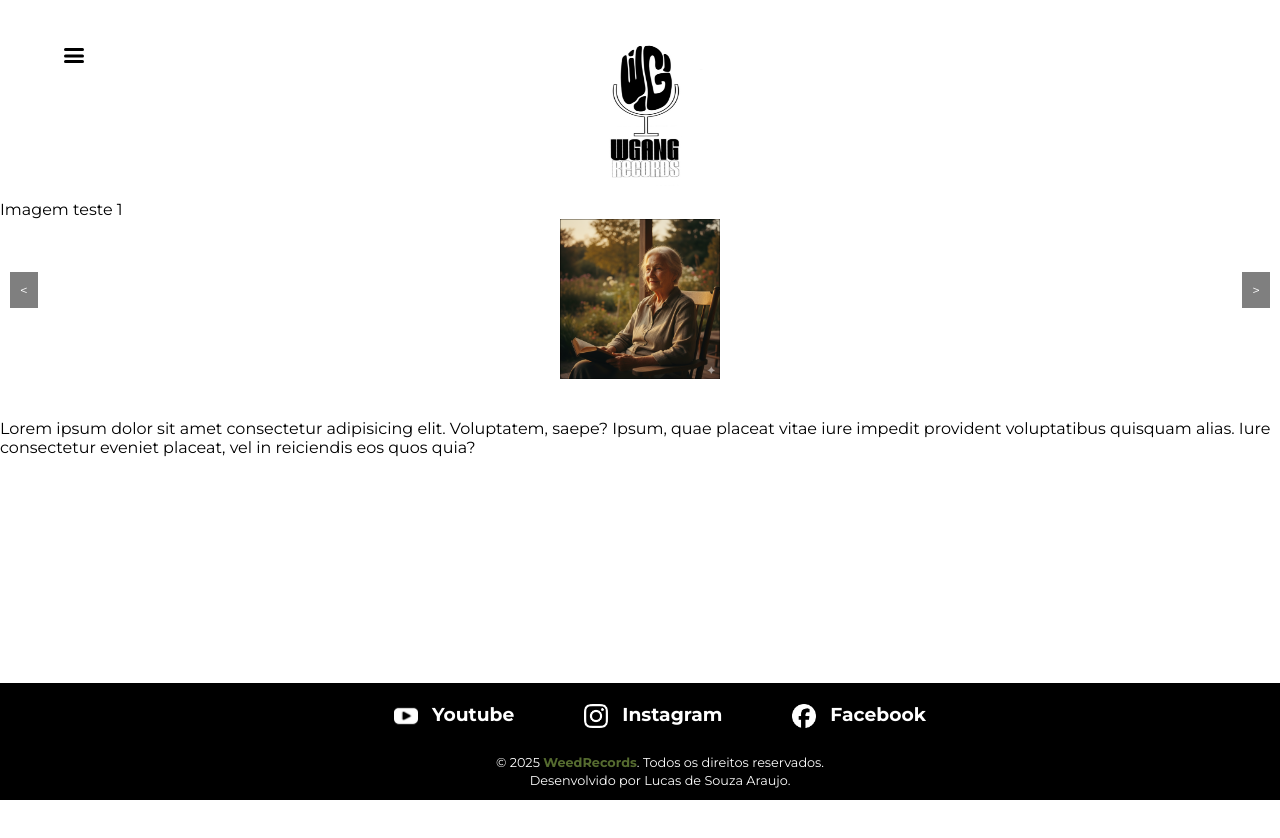
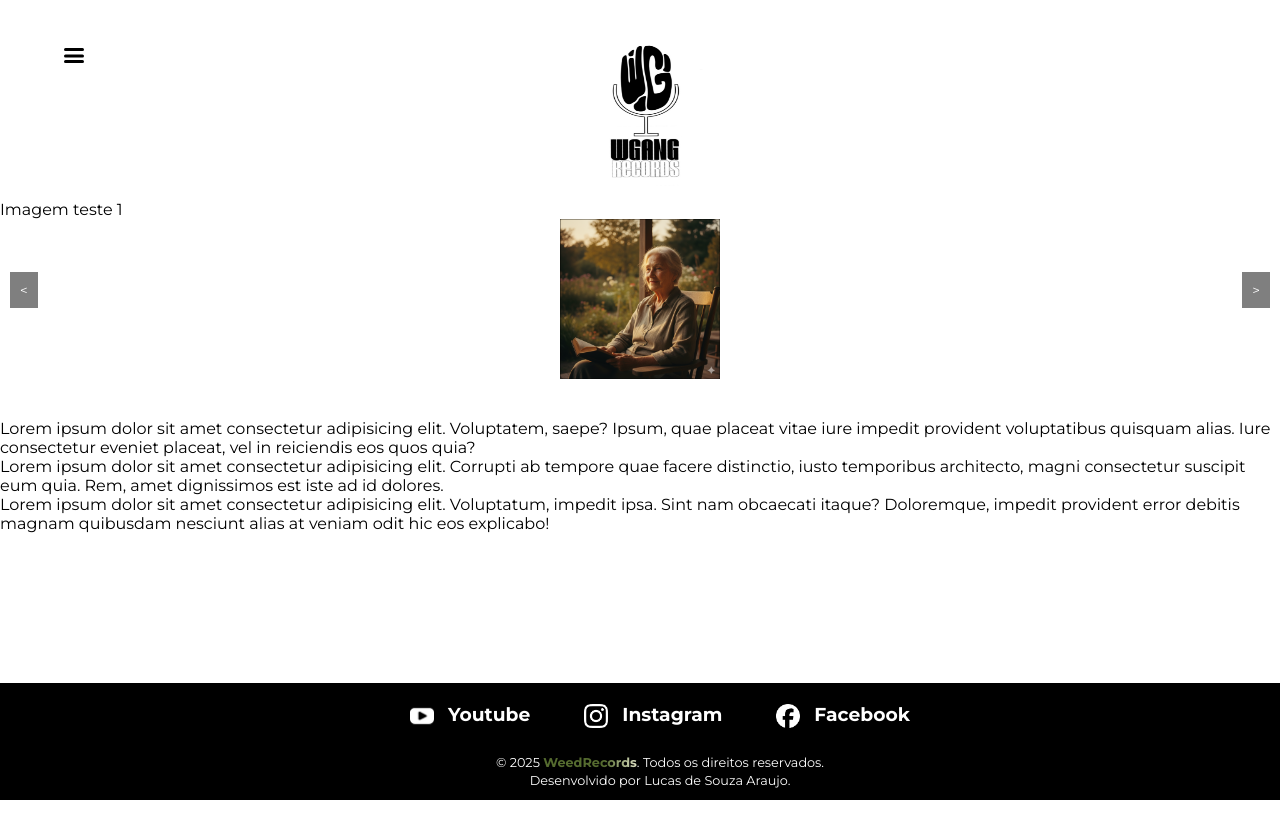
Before and after one commit to LucasFernweh/WeedRecords-Landpage, a plain HTML site: page index.html in a window 1280 px wide. Shown: the top 838 px of the page. After the commit the page ends 800 px from the top, so only its background shows below. Drawn offline with Linux system fonts and the light colour scheme.

Commit message:
style.css

```diff
--- a/style.css
+++ b/style.css
@@ -187,7 +187,7 @@ header {
 /* css das sections do site */
 
 section{
-    height: 1000px;
+    height: auto;
 }
 
 
@@ -233,8 +233,8 @@ body {
     text-decoration: none;
     color: #fff;
     font-weight: bold;
-    margin-left: 2.5vh;
-    margin-right: 2.5vh;
+    margin-left: 1.5vh;
+    margin-right: 1.5vh;
     /* REMOVIDO: position: relative e padding-bottom do <a> para não afetar a caixa */
 }
 
```
